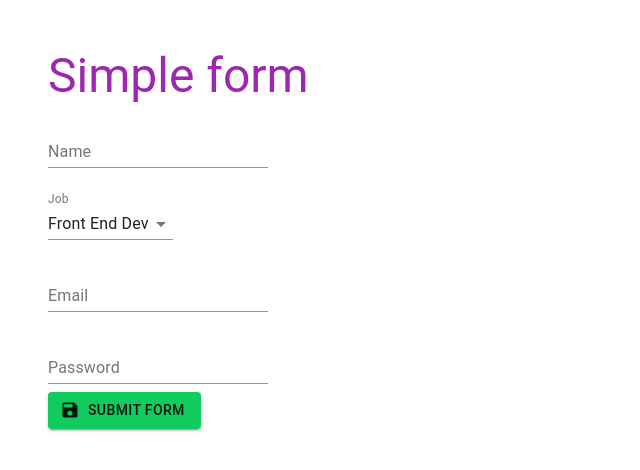
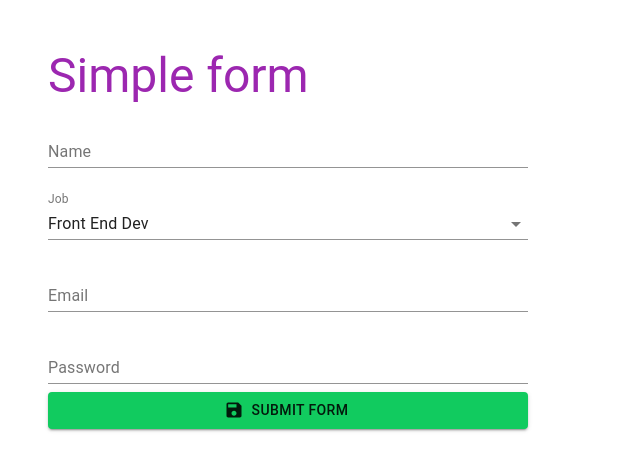
Before and after one commit to Karenmrdn/simpleForm_reactFormikMaterialUI, a React (Create React App) app: page / in a window 1280 px wide. Shown: the top 470 px of the page, without its empty margins (0-640 px from the left). Built offline with nearby package versions, Linux system fonts and the light colour scheme.

Commit message:
validation of conditional text fields added

```diff
--- a/src/App.js
+++ b/src/App.js
@@ -1,21 +1,9 @@
 import ThemeProvider from "@material-ui/styles/ThemeProvider";
 import React from "react";
 import MainForm from "./components/MainForm";
-import { createTheme } from "@material-ui/core";
-import { purple } from "@material-ui/core/colors";
-import { blue } from "@material-ui/core/colors";
+import theme from "./config/theme";
 
 function App() {
-  const theme = createTheme({
-    palette: {
-      primary: { main: purple[500] },
-      secondary: {
-        main: "#11cb5f",
-      },
-      error: { main: blue[500] },
-    },
-  });
-
   return (
     <ThemeProvider theme={theme}>
       <MainForm />
--- a/src/components/MainForm.js
+++ b/src/components/MainForm.js
@@ -1,11 +1,10 @@
 import React from "react";
 import JobSelector from "./JobSelector";
 import SaveIcon from "@material-ui/icons/Save";
-import { Typography, Button } from "@material-ui/core";
+import { Typography, Button, TextField, Grid } from "@material-ui/core";
 import { useFormik } from "formik";
-import ValidatedTextField from "./ValidatedTextField";
 import { makeStyles } from "@material-ui/core/styles";
-import yupValidation from "../validation/yupValidation";
+import mainFormValidationScheme from "../validation/yupValidation";
 
 const useStyles = makeStyles((theme) => ({
   wrapper: {
@@ -29,45 +28,80 @@ const MainForm = () => {
       job: "Front End Dev",
       email: "",
       password: "",
-      experience: null,
-      hiredCount: null,
+      experience: "",
+      hiredCount: "",
     },
     onSubmit: (values) => {
-      console.log(values);
+      const result = {
+        name: values.name,
+        job: values.job,
+        email: values.email,
+        password: values.password,
+      };
+
+      switch (values.job) {
+        case "Front End Dev":
+        case "Back End Dev":
+          break;
+        case "Project Manager":
+          result.experience = values.experience;
+          break;
+        case "Head Hunter":
+          result.hiredCount = values.hiredCount;
+          break;
+        default:
+          console.log("Something went wrong");
+      }
+
+      console.log(result);
     },
-    validationSchema: yupValidation,
+    validationSchema: mainFormValidationScheme,
   });
 
   const renderSwitch = (param) => {
-    switch (formik.values.job) {
+    switch (param) {
       case "Front End Dev":
       case "Back End Dev":
         break;
       case "Project Manager":
         return (
-          <ValidatedTextField
+          <TextField
             label="Experience"
             type="number"
             name="experience"
+            margin="normal"
             value={formik.values.experience}
             onChange={formik.handleChange}
             onBlur={formik.handleBlur}
-            error={formik.errors.experience}
-            isTouched={formik.touched.experience}
+            error={
+              Boolean(formik.errors.experience) && formik.touched.experience
+            }
+            helperText={
+              Boolean(formik.errors.experience) && formik.touched.experience
+                ? formik.errors.experience
+                : null
+            }
             inputProps={{ min: 0, max: 20, step: 0.5 }}
           />
         );
       case "Head Hunter":
         return (
-          <ValidatedTextField
+          <TextField
             label="Hired people count"
             type="number"
             name="hiredCount"
+            margin="normal"
             value={formik.values.hiredCount}
             onChange={formik.handleChange}
             onBlur={formik.handleBlur}
-            error={formik.errors.hiredCount}
-            isTouched={formik.touched.hiredCount}
+            error={
+              Boolean(formik.errors.hiredCount) && formik.touched.hiredCount
+            }
+            helperText={
+              Boolean(formik.errors.hiredCount) && formik.touched.hiredCount
+                ? formik.errors.hiredCount
+                : null
+            }
             inputProps={{ min: 0, step: 1 }}
           />
         );
@@ -78,45 +112,61 @@ const MainForm = () => {
 
   return (
     <form onSubmit={formik.handleSubmit} className={classes.wrapper}>
+      <Grid container direction="column" style={{ maxWidth: "60vh" }}>
         <Typography variant="h3" color="primary">
           Simple form
         </Typography>
 
-      <ValidatedTextField
+        <TextField
           label="Name"
           type="text"
           name="name"
+          margin="normal"
           value={formik.values.name}
           onChange={formik.handleChange}
           onBlur={formik.handleBlur}
-        error={formik.errors.name}
-        isTouched={formik.touched.name}
+          error={Boolean(formik.errors.name) && formik.touched.name}
+          helperText={
+            Boolean(formik.errors.name) && formik.touched.name
+              ? formik.errors.name
+              : null
+          }
         />
 
         <JobSelector value={formik.values.job} onChange={formik.handleChange} />
 
         {renderSwitch(formik.values.job)}
 
-      <ValidatedTextField
+        <TextField
           label="Email"
           type="text"
           name="email"
+          margin="normal"
           value={formik.values.email}
           onChange={formik.handleChange}
           onBlur={formik.handleBlur}
-        error={formik.errors.email}
-        isTouched={formik.touched.email}
+          error={Boolean(formik.errors.email) && formik.touched.email}
+          helperText={
+            Boolean(formik.errors.email) && formik.touched.email
+              ? formik.errors.email
+              : null
+          }
         />
 
-      <ValidatedTextField
+        <TextField
           label="Password"
           type="password"
           name="password"
+          margin="normal"
           value={formik.values.password}
           onChange={formik.handleChange}
           onBlur={formik.handleBlur}
-        error={formik.errors.password}
-        isTouched={formik.touched.password}
+          error={Boolean(formik.errors.password) && formik.touched.password}
+          helperText={
+            Boolean(formik.errors.password) && formik.touched.password
+              ? formik.errors.password
+              : null
+          }
         />
 
         <Button
@@ -127,6 +177,7 @@ const MainForm = () => {
         >
           Submit form
         </Button>
+      </Grid>
     </form>
   );
 };
--- /dev/null
+++ b/src/config/theme.js
@@ -0,0 +1,15 @@
+import { createTheme } from "@material-ui/core";
+import { purple } from "@material-ui/core/colors";
+import { blue } from "@material-ui/core/colors";
+
+const theme = createTheme({
+  palette: {
+    primary: { main: purple[500] },
+    secondary: {
+      main: "#11cb5f",
+    },
+    error: { main: blue[500] },
+  },
+});
+
+export default theme;
--- a/src/validation/yupValidation.js
+++ b/src/validation/yupValidation.js
@@ -1,10 +1,12 @@
 import * as Yup from "yup";
 
-const yupSchema = Yup.object().shape({
+const mainFormValidationScheme = Yup.object().shape({
   name: Yup.string()
+    .trim("Spaces is not allowed")
     .min(5, "Name must be at least 5 letters long")
     .max(20, "Name must be no more than 20 letters long")
     .required("Name is required"),
+  job: Yup.string(),
   email: Yup.string()
     .email("Invalid email format")
     .required("Email is required"),
@@ -16,6 +18,16 @@ const yupSchema = Yup.object().shape({
       "Password must contain at least one number, one uppercase and lowercase letter"
     )
     .required("Password is required"),
+  experience: Yup.number().when("job", (job, schema) => {
+    if (job === "Project Manager") {
+      return schema.required("Experience is required");
+    }
+  }),
+  hiredCount: Yup.number().when("job", (job, schema) => {
+    if (job === "Head Hunter") {
+      return schema.required("Hired people count is required");
+    }
+  }),
 });
 
-export default yupSchema;
+export default mainFormValidationScheme;
```
Also changed, not shown: src/components/_ValidatedTextField.js (renamed from src/components/ValidatedTextField.js). Lines whose indentation alone changed are shown as unchanged.
